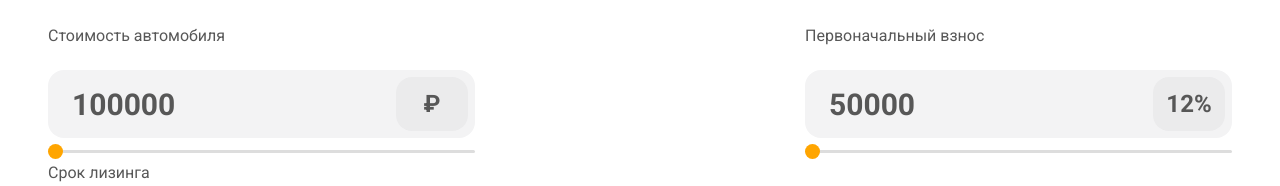
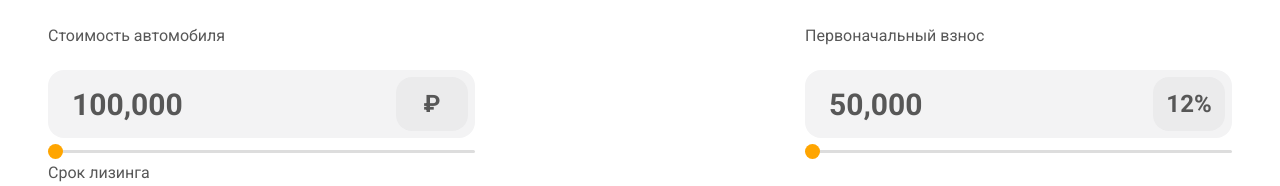
Before and after one commit to DmitriyBartenev/OXEM, a Next.js app: page / in a window 1280 px wide. Shown: the part 766-952 px from the top of the page. Built offline with nearby package versions, Linux system fonts and the light colour scheme.

Commit message:
fixed props

```diff
--- a/src/components/Calculator/InputBox.tsx
+++ b/src/components/Calculator/InputBox.tsx
@@ -30,7 +30,7 @@ const InputBox: React.FC<InputBoxProps> = ({ label, name, value, min, max, step,
             <StyledInputText
               type='text'
               name={name}
-              value={value}
+              value={parseInt(value).toLocaleString()}
               onChange={handleInputChange}
             />
             <span>{suffix}</span>
--- a/src/components/Calculator/index.tsx
+++ b/src/components/Calculator/index.tsx
@@ -19,7 +19,7 @@ interface FormValues {
 const Calculator: React.FC = () => {
 
     const [inputValues, setInputValues] = useState<FormValues>({
-        carPrice:'100000',
+        carPrice: '100000',
         deposit:'50000',
         duration:'1'
     });
@@ -33,11 +33,11 @@ const Calculator: React.FC = () => {
         })
     }
 
-    const sum = Math.round(parseInt(carPrice) *(1-12/100));
+    const sum = Math.round(+(carPrice) *(1 - 12 / 100));
 
-    const loanAmount = parseInt(carPrice) - parseInt(deposit);
+    const loanAmount = +(carPrice) - +(deposit);
     const monthlyInterestRate = (12 / 100) / 12;
-    const discountFactor = ((1 + monthlyInterestRate) ** parseInt(duration) - 1) / (monthlyInterestRate * (1 + monthlyInterestRate) ** parseInt(duration));
+    const discountFactor = ((1 + monthlyInterestRate) ** +(duration) - 1) / (monthlyInterestRate * (1 + monthlyInterestRate) ** +(duration));
     const monthlyPayment = Math.round((loanAmount / discountFactor));
 
     return(
```
Also changed, not shown: src/components/Slider/index.tsx (+5 -4 lines).
